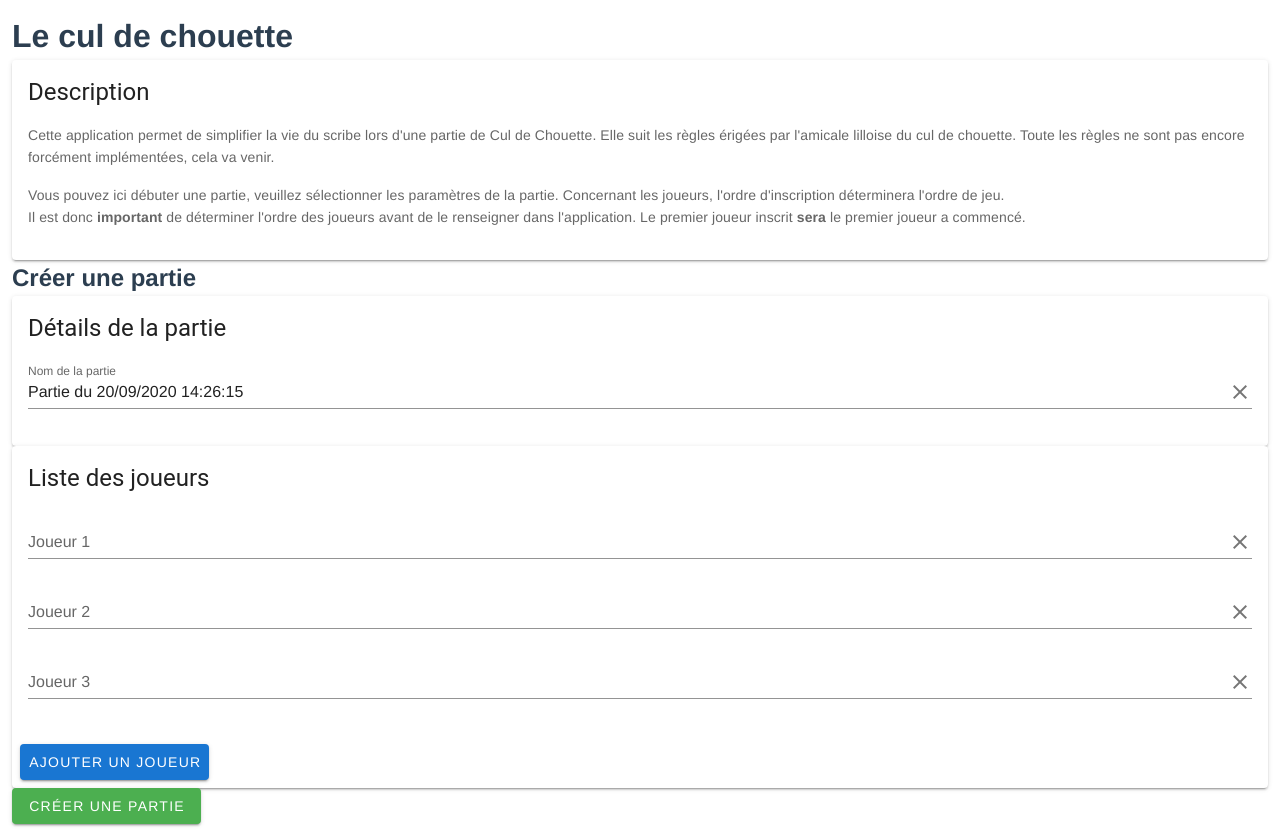
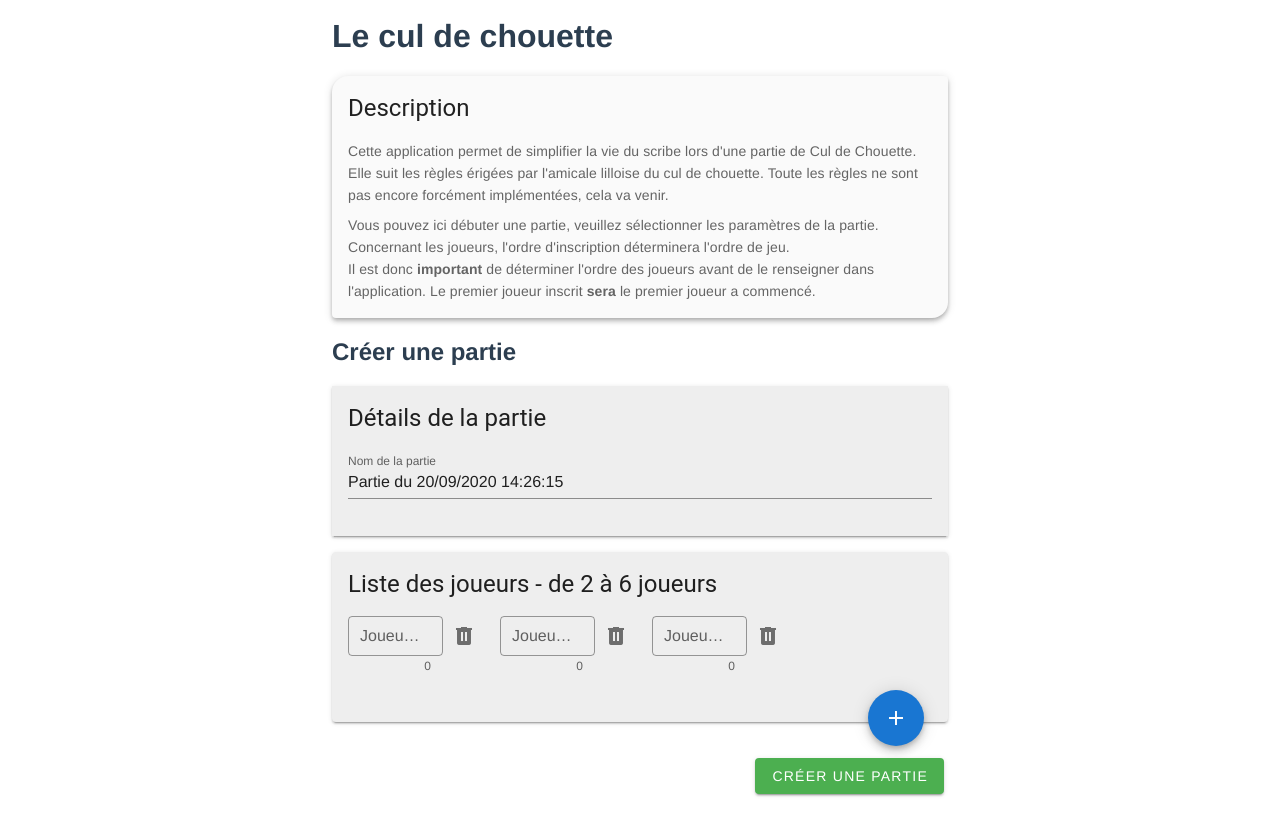
Before and after one commit to Kize/cul-de-chouette, a Vue app: page / in a window 1280 px wide. After the commit the page ends 800 px from the top, so only its background shows below. Built offline with nearby package versions, Linux system fonts and the light colour scheme; the HTML template or start-up script is replaced by a standard one.

Commit message:
feat: clear home page. Allow game to start with 2 players

```diff
--- a/src/store/current-game/current-game.store.ts
+++ b/src/store/current-game/current-game.store.ts
@@ -106,8 +106,8 @@ export const CurrentGameStoreModule: Module<CurrentGameState, RootState> = {
         throw new Error("Chaque joueur doit avoir un nom unique.");
       }
 
-      if (playerNames.length < 3) {
-        throw new Error("Il faut 3 joueurs minimum pour commencer une partie.");
+      if (playerNames.length < 2) {
+        throw new Error("Il faut 2 joueurs minimum pour commencer une partie.");
       }
 
       const newGame: CurrentGameState = {
--- a/src/views/home/Home.vue
+++ b/src/views/home/Home.vue
@@ -1,8 +1,12 @@
 <template>
-  <div class="home">
-    <Intro />
-    <NewGameForm />
-  </div>
+  <v-row>
+    <v-spacer></v-spacer>
+    <v-col cols="6">
+      <Intro />
+      <NewGameForm />
+    </v-col>
+    <v-spacer></v-spacer>
+  </v-row>
 </template>
 
 <script lang="ts">
--- a/src/views/home/components/Intro.vue
+++ b/src/views/home/components/Intro.vue
@@ -1,18 +1,18 @@
 <template>
   <div>
     <h1>Le cul de chouette</h1>
-    <v-card>
+    <v-card class="my-4" color="grey lighten-5" shaped raised elevation="4">
       <v-card-title class="headline">Description</v-card-title>
 
       <v-card-text>
-        <p>
+        <p class="mb-2">
           Cette application permet de simplifier la vie du scribe lors d'une
           partie de Cul de Chouette. Elle suit les règles érigées par l'amicale
           lilloise du cul de chouette. Toute les règles ne sont pas encore
           forcément implémentées, cela va venir.
         </p>
 
-        <p>
+        <p class="mb-0">
           Vous pouvez ici débuter une partie, veuillez sélectionner les
           paramètres de la partie. Concernant les joueurs, l'ordre d'inscription
           déterminera l'ordre de jeu. <br />
--- a/src/views/home/components/NewGameForm.vue
+++ b/src/views/home/components/NewGameForm.vue
@@ -2,7 +2,7 @@
   <v-form ref="form" lazy-validation>
     <h2>Créer une partie</h2>
 
-    <v-card>
+    <v-card color="grey lighten-3" class="my-4" tile>
       <v-card-title class="headline"> Détails de la partie</v-card-title>
 
       <v-card-text>
@@ -10,35 +10,58 @@
           v-model="gameName"
           label="Nom de la partie"
           required
-          append-icon="mdi-close"
-          @click:append="clearGameName"
+          clearable
         ></v-text-field>
       </v-card-text>
     </v-card>
 
-    <v-card>
-      <v-card-title class="headline">Liste des joueurs</v-card-title>
+    <v-card color="grey lighten-3" class="my-4">
+      <v-card-title class="headline">
+        <span>Liste des joueurs - de 2 à 6 joueurs</span>
+      </v-card-title>
 
-      <v-card-text>
-        <div v-for="(player, index) of playerNames" :key="index">
+      <v-card-text class="pb-0">
+        <v-row>
+          <v-col cols="3" v-for="(player, index) of playerNames" :key="index">
             <v-text-field
               v-model="playerNames[index]"
               :label="'Joueur ' + (index + 1)"
               required
-            append-icon="mdi-close"
-            @click:append="removePlayer(index)"
+              clearable
+              outlined
+              :rules="rules"
+              counter
+              dense
+              :append-outer-icon="
+                canRemovePlayer() ? 'mdi-trash-can' : undefined
+              "
+              @click:append-outer="removePlayer(index)"
             ></v-text-field>
-        </div>
+          </v-col>
+        </v-row>
       </v-card-text>
 
       <v-card-actions>
-        <v-btn color="primary" @click="addPlayer">Ajouter un joueur</v-btn>
+        <v-spacer></v-spacer>
+        <v-btn
+          class="mb-n8 mr-4"
+          color="primary"
+          fab
+          right
+          @click="addPlayer"
+          :disabled="!canAddPlayer()"
+        >
+          <v-icon>mdi-plus</v-icon>
+        </v-btn>
       </v-card-actions>
     </v-card>
 
+    <v-row class="pt-8">
+      <v-spacer></v-spacer>
       <v-btn color="success" class="mr-4" @click="createGame">
         Créer une partie
       </v-btn>
+    </v-row>
   </v-form>
 </template>
 
@@ -52,17 +75,26 @@ import { StartGameData } from "@/store/current-game/current-game.interface";
 export default class NewGameForm extends Vue {
   gameName = `Partie du ${new Date().toLocaleString("FR-fr").split(" à ")[0]}`;
   playerNames: Array<string> = ["", "", ""];
+  rules = [v => v.length <= 10 || "10 caractères max."];
 
-  clearGameName(): void {
-    this.gameName = "";
+  canRemovePlayer(): boolean {
+    return this.playerNames.length > 2;
+  }
+
+  canAddPlayer(): boolean {
+    return this.playerNames.length < 6;
   }
 
   removePlayer(index: number): void {
+    if (this.canRemovePlayer()) {
       this.playerNames.splice(index, 1);
+    }
   }
 
   addPlayer(): void {
+    if (this.canAddPlayer()) {
       this.playerNames.push("");
+    }
   }
 
   getList(): string {
--- a/src/views/scribe-panel/components/MainActionsPanel.vue
+++ b/src/views/scribe-panel/components/MainActionsPanel.vue
@@ -1,5 +1,5 @@
 <template>
-  <v-card tile class="mb-1">
+  <v-card tile class="mb-2">
     <v-card-text class="pa-1">
       <v-btn
         tile
--- a/src/views/scribe-panel/components/MainPlayPanel.vue
+++ b/src/views/scribe-panel/components/MainPlayPanel.vue
@@ -1,5 +1,5 @@
 <template>
-  <v-card tile class="mb-1">
+  <v-card tile class="mb-2">
     <v-card-text class="pa-1">
       <MenuAction label="Chouette" :options="6" @click="playChouette">
       </MenuAction>
```
Lines whose indentation alone changed are shown as unchanged.
